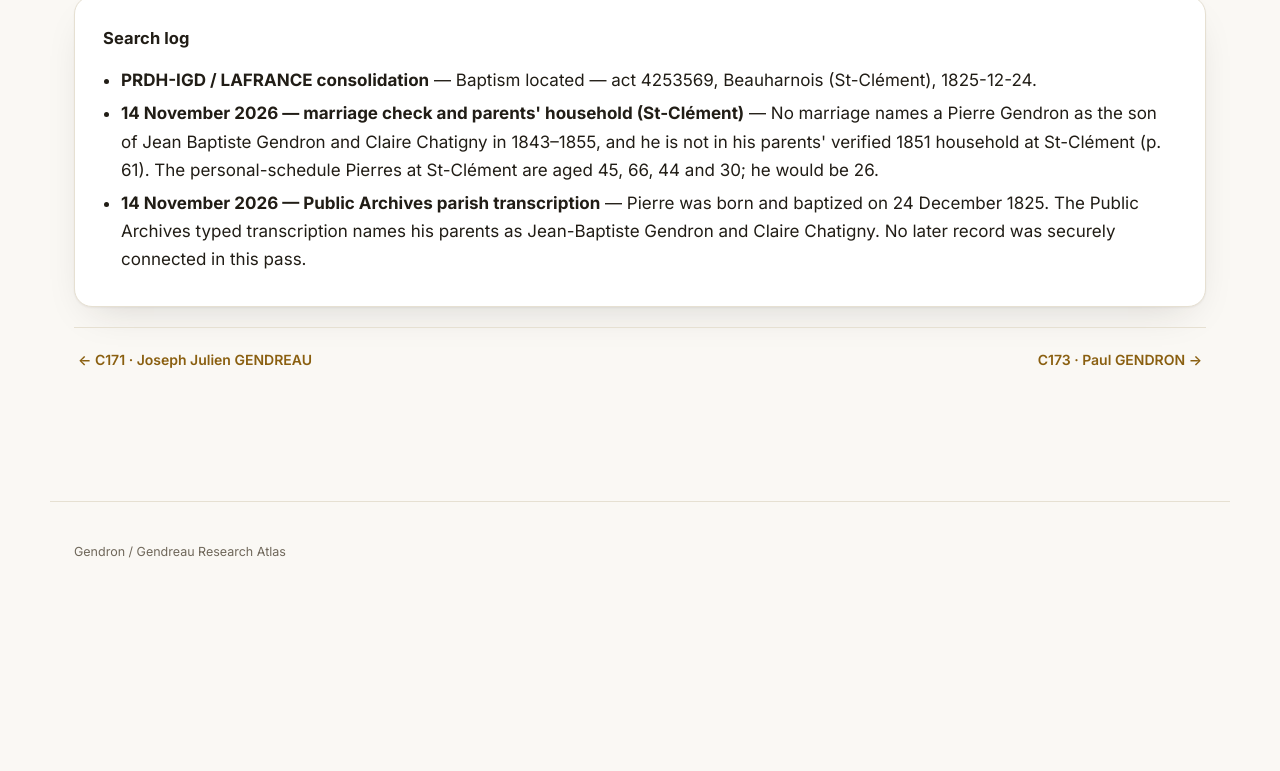
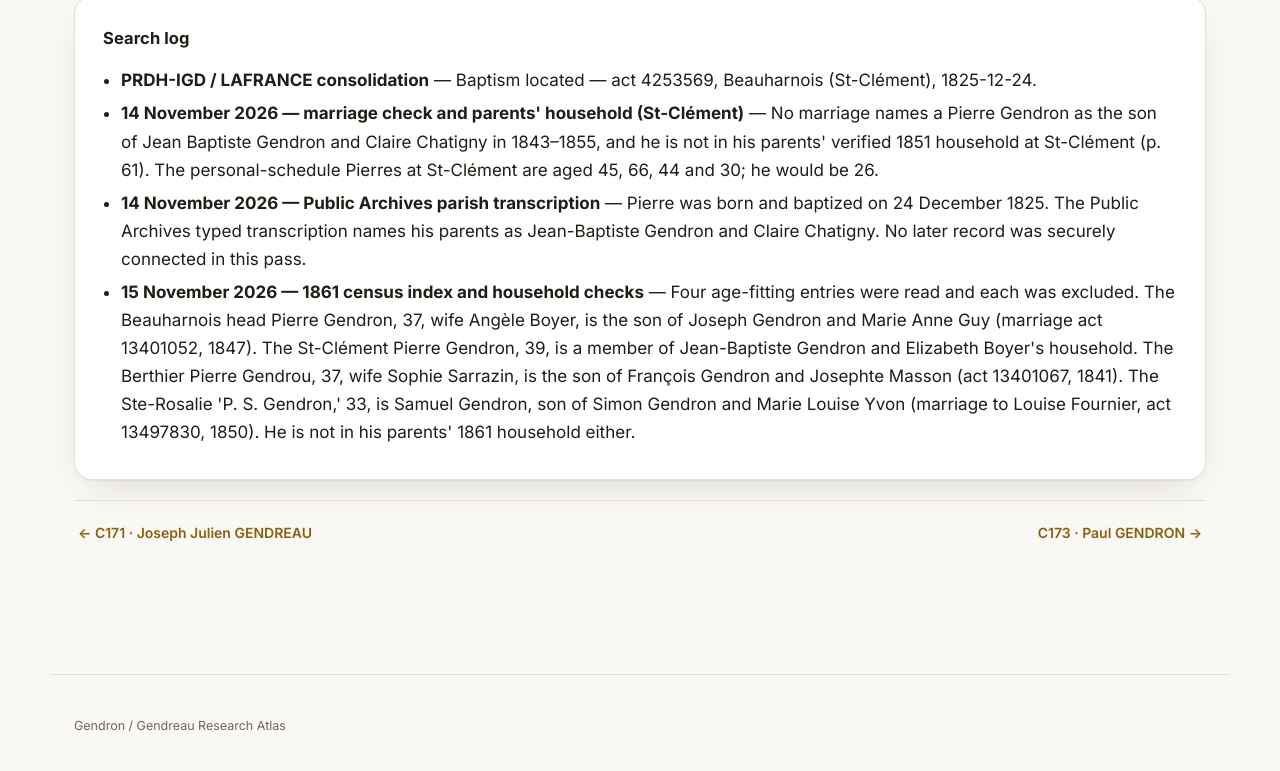
Before and after one commit to vetharmon/gendron-research, a Jekyll site: the page built from _candidates/c172.md, in a window 1280 px wide and 900 px high, scrolled down 2244 px, cut to the strip 117-888 px from the top of the window. Built offline with Jekyll 4.4.1, drawn with Linux system fonts in a browser that asks for light colours; before the commit the page ends 2970 px from its top, so only the background shows below that.

Commit message:
1861 census round for the Beauharnois cluster: page sync

```diff
--- a/_candidates/c172.md
+++ b/_candidates/c172.md
@@ -18,6 +18,8 @@ search_log:
     outcome: "No marriage names a Pierre Gendron as the son of Jean Baptiste Gendron and Claire Chatigny in 1843–1855, and he is not in his parents' verified 1851 household at St-Clément (p. 61). The personal-schedule Pierres at St-Clément are aged 45, 66, 44 and 30; he would be 26."
   - resource: "14 November 2026 — Public Archives parish transcription"
     outcome: "Pierre was born and baptized on 24 December 1825. The Public Archives typed transcription names his parents as Jean-Baptiste Gendron and Claire Chatigny. No later record was securely connected in this pass."
+  - resource: "15 November 2026 — 1861 census index and household checks"
+    outcome: "Four age-fitting entries were read and each was excluded. The Beauharnois head Pierre Gendron, 37, wife Angèle Boyer, is the son of Joseph Gendron and Marie Anne Guy (marriage act 13401052, 1847). The St-Clément Pierre Gendron, 39, is a member of Jean-Baptiste Gendron and Elizabeth Boyer's household. The Berthier Pierre Gendrou, 37, wife Sophie Sarrazin, is the son of François Gendron and Josephte Masson (act 13401067, 1841). The Ste-Rosalie 'P. S. Gendron,' 33, is Samuel Gendron, son of Simon Gendron and Marie Louise Yvon (marriage to Louise Fournier, act 13497830, 1850). He is not in his parents' 1861 household either."
 permalink: /candidates/c172/
 sources:
   - label: "Public Archives typed baptism transcription, page 330"
```
Also changed, not shown: _candidates/c080.md (+2 -0 lines), _candidates/c111.md (+2 -0 lines), _candidates/c195.md (+2 -0 lines), _candidates/c212.md (+2 -0 lines).
